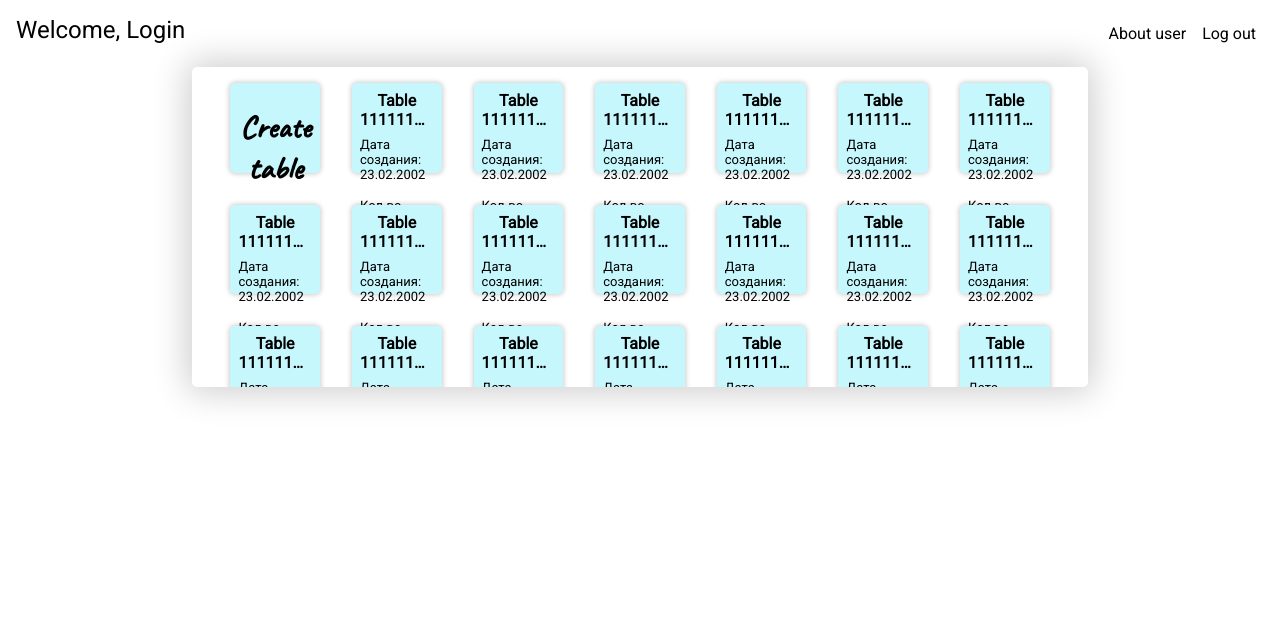
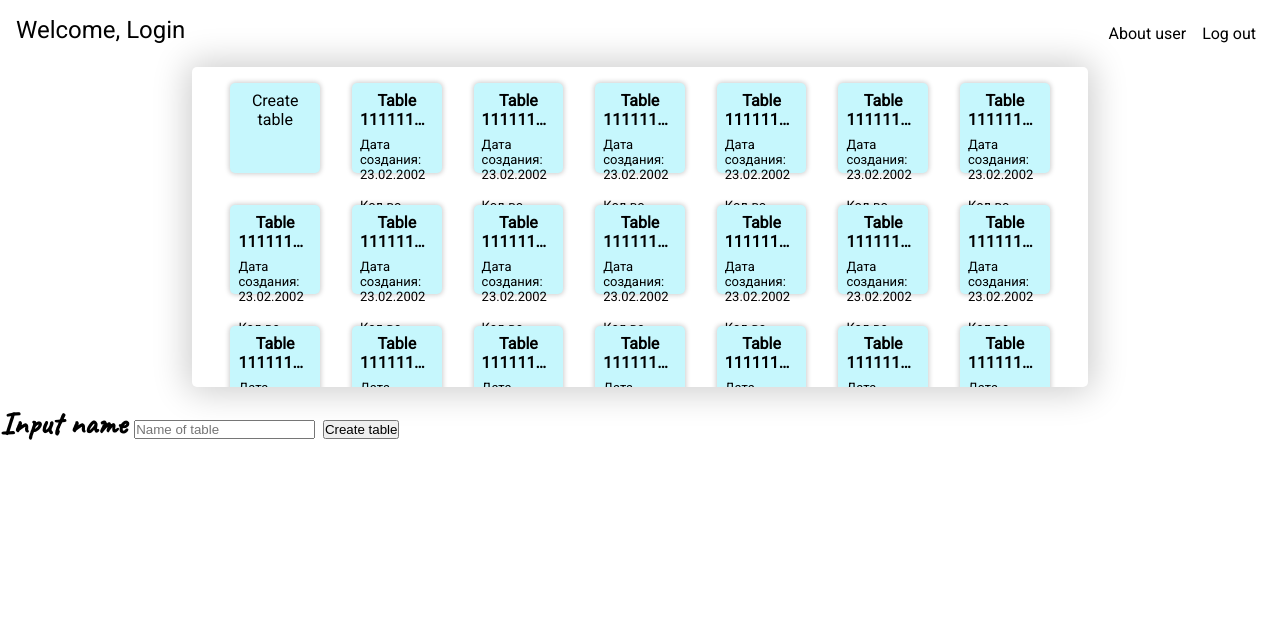
Before and after one commit to myfenix92/kurs-bd, a plain HTML site: page src/main-page/index.html in a window 1280 px wide. Drawn offline with Linux system fonts and the light colour scheme.

Commit message:
feat: add create new table block

```diff
--- a/src/main-page/index.html
+++ b/src/main-page/index.html
@@ -45,7 +45,7 @@
   <main>
     <div class="table_block">
       <div class="table new_table">
-        <p class="create_table">Create table</p>
+        <p class="create_table_block">Create table</p>
       </div>
       <div class="table">
         <p class="name_table">Table 1111111111111111111111111111111111111</p>
@@ -178,7 +178,13 @@
         <p class="number_records"><span>Кол-во записей: </span>1555</p>
       </div>
     </div>
-    <div class="create_table"></div>
+    <div class="create_table filter_create">
+      <div class="create_new_table">
+          <label for="new_table">Input name</label>
+          <input type="text" id="new_table" placeholder="Name of table">
+          <button class="create_tbl_btn">Create table</button>
+      </div>
+    </div>
     <div class="filter_table"></div>
   </main>
   <footer></footer>
```
